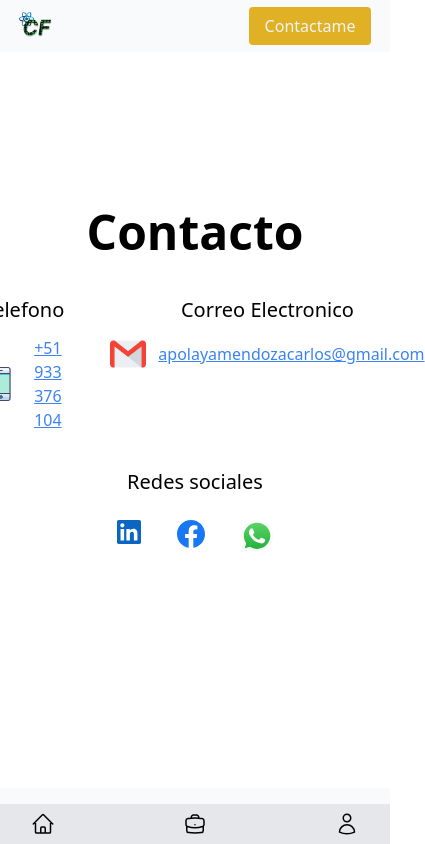
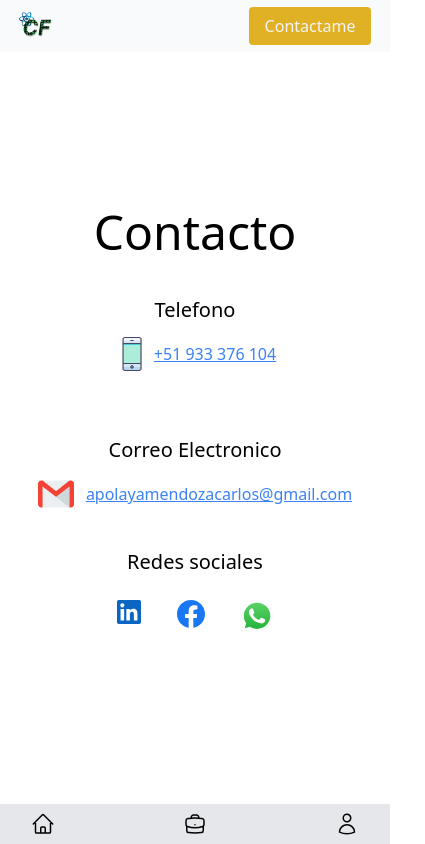
Before and after one commit to CarlosDavid-AM/Carlos-Developer, a React (Vite) app: page /contacto in a window 390 px wide. Shown: the whole page, 425 px wide, since content can reach past the window. Built offline with nearby package versions, Linux system fonts and the light colour scheme.

Commit message:
Se adacta a movil la pagina de contacto. En espera de movilidad con js.

```diff
--- a/src/component/atm/Contactos/Correo.jsx
+++ b/src/component/atm/Contactos/Correo.jsx
@@ -2,7 +2,7 @@ import Gmail from "../../../img/gmail.png"
 
 const Correo = () => {
   return(
-    <div>
+    <div className="mt-16 lg:mt-0">
       <h2 className="font-medium text-xl">
       Correo Electronico
       </h2>
--- a/src/component/atm/Contactos/Telefono.jsx
+++ b/src/component/atm/Contactos/Telefono.jsx
@@ -6,7 +6,7 @@ const Telefono = () => {
       <h2 className="font-medium text-xl">
         Telefono
       </h2>
-      <div className="flex justify-center items-center mt-3 gap-x-3">
+      <div className="flex justify-center items-center mt-3 gap-x-1">
         <img src={celular} className="h-9" alt="telefono"/>
         <a href="tel:933376104" className="underline text-blue-500">
           +51 933 376 104
--- a/src/component/atm/proyetsComponent/Proyecto1.jsx
+++ b/src/component/atm/proyetsComponent/Proyecto1.jsx
@@ -8,7 +8,7 @@ const Proyecto1 = () => {
         <div><img src={pagina} alt="Mi pagina Web" className="h-44 w-full border rounded-sm"/></div>
         <div className="mt-9 p-3">
           <h2 className="font-semibold text-xl">Mi Pagina Web</h2>
-          <p className="mt-9 mb-6 w-full lg:w-96">
+          <p className="font-light lg:font-normal mt-9 mb-6 w-full lg:w-96">
             Descubre mi trayectoria y habilidades a través de una variedad de proyectos que he creado.
             Desde aplicaciones web interactivas hasta soluciones elegantes de diseño,
             cada proyecto refleja mi pasión por el desarrollo front-end.
--- a/src/component/atm/proyetsComponent/Proyecto2.jsx
+++ b/src/component/atm/proyetsComponent/Proyecto2.jsx
@@ -8,7 +8,7 @@ const Proyecto2 = () => {
       <div><img src={Crips} alt="ListaCrips" className="h-44 lg:h-52"/></div>
       <div className="mt-9 p-3">
         <h1 className="font-semibold text-xl">ListaCrips</h1>
-        <p className="mt-9 mb-6 w-full lg:w-96">
+        <p className="font-light lg:font-normal mt-9 mb-6 w-full lg:w-96">
           Una plataforma que muestra información en tiempo real sobre criptomonedas líderes,
           incluyendo precios actualizados, cambios porcentuales y más, utilizando datos de APIs.
         </p>
--- a/src/component/atm/proyetsComponent/Proyecto3.jsx
+++ b/src/component/atm/proyetsComponent/Proyecto3.jsx
@@ -9,7 +9,7 @@ const Proyecto3 = () => {
       <div className="mt-9 p-3">
         <h1 className="font-semibold text-xl">Galeria de Perros</h1>
         <span>--Aun en desarrollo--</span>
-        <p className="mt-9 mb-6 w-full lg:w-96">
+        <p className="font-light lg:font-normal mt-9 mb-6 w-full lg:w-96">
           Una galería encantadora de imágenes de perros de diversas razas, alimentada por una API.
           Navega por una colección visualmente atractiva de fotos de perros que te alegrarán el día.
         </p>
--- a/src/pages/Contacto.jsx
+++ b/src/pages/Contacto.jsx
@@ -9,11 +9,11 @@ const Contacto = () => {
       <MainHeader/>
       <div>
         <div className="container mx-auto pt-52 text-center">
-          <h1 className="font-semibold text-5xl">
+          <h1 className="font-medium lg:font-semibold text-5xl">
             Contacto
           </h1>
 
-          <div className="flex justify-center mt-10 gap-x-16 text-center">
+          <div className="flex flex-col lg:flex-row justify-center mt-10 gap-x-16 text-center">
             {/* Telefono */}
           <Telefono/>
 
@@ -27,7 +27,7 @@ const Contacto = () => {
         </div>
       </div>
 
-      <div className="bg-gray-50 text-center py-4 absolute bottom-0 w-full">
+      <div className="hidden lg:block bg-gray-50 text-center py-4 absolute bottom-0 w-full">
         <p>Carlos David © 2023 | Programador Front End</p>
       </div>
     </div>
```
